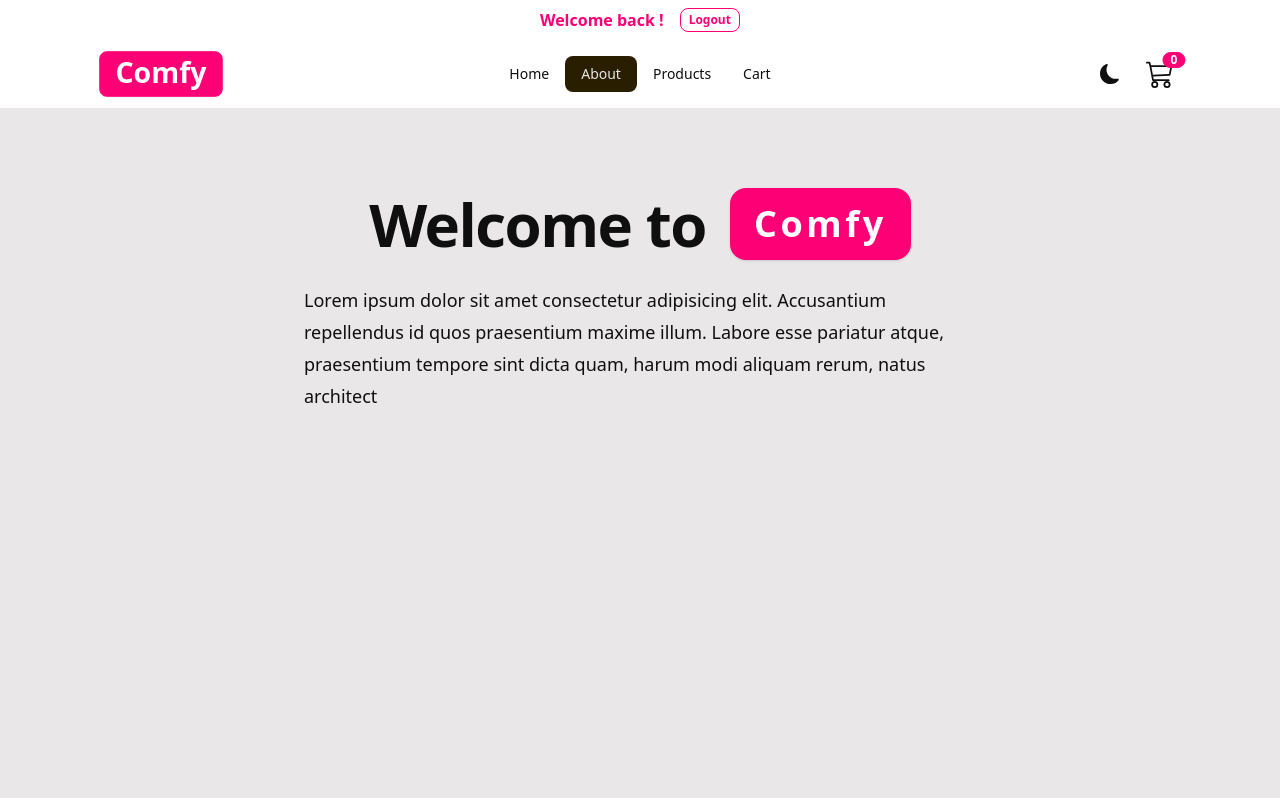
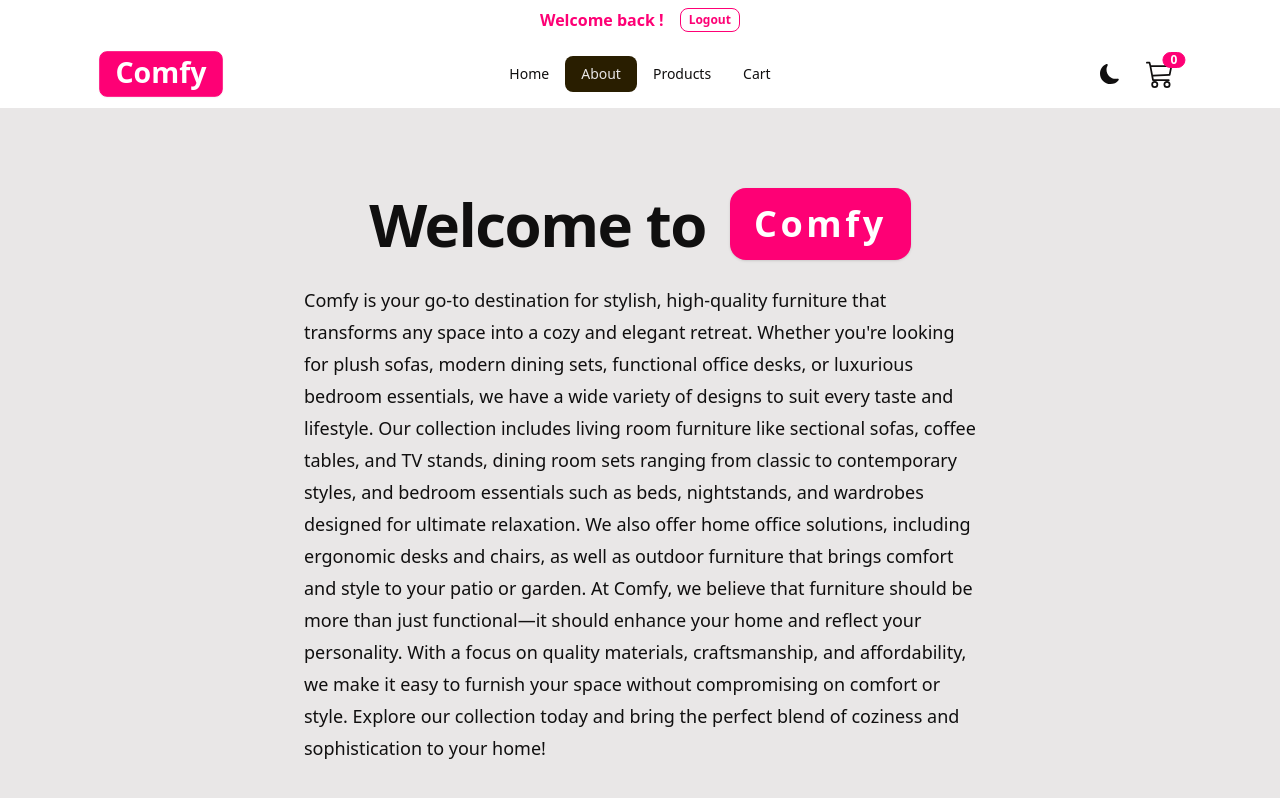
Before and after one commit to Mihailghrgh/E-commerce-Store, a React (Vite) app: page /about in a window 1280 px wide. Shown: the top 798 px of the page. Built offline with nearby package versions, Linux system fonts and the light colour scheme.

Commit message:
Final demo commit

```diff
--- a/src/components/Hero.jsx
+++ b/src/components/Hero.jsx
@@ -19,9 +19,10 @@ const Hero = () => {
         </h1>
         <p className="mt-8 text-accent-content text-center max-w-xl text-lg leading-8 md:text-start sm:text-center">
           {" "}
-          Lorem ipsum dolor sit amet consectetur adipisicing elit. Aut, eligendi
-          odio? Fuga earum, nam iusto quo illum laboriosam dolores hic in quas
-          aut non repellat ut itaque pariatur. Neque, unde.
+          Comfy – Elevate your home with stylish, high-quality furniture
+          designed for comfort and elegance. From cozy sofas to sleek dining
+          sets, we bring warmth and style to every space. Shop Comfy, where
+          comfort meets design!
         </p>
         <div className="mt-10 flex justify-center sm:justify-center md:justify-start">
           {" "}
--- a/src/pages/About.jsx
+++ b/src/pages/About.jsx
@@ -3,15 +3,35 @@ const About = () => {
     <>
       <div className="flex flex-wrap gap-2 sm:gap-x-6 items-center justify-center">
         <h1 className="text-4xl tracking-tight font-bold leading-none sm:text-6xl">
-         Welcome to
+          Welcome to
         </h1>
         <div className="stats bg-primary shadow">
           <div className="stat">
-          <div className="stat-title text-primary-content text-4xl font-bold tracking-widest">Comfy</div>
+            <div className="stat-title text-primary-content text-4xl font-bold tracking-widest">
+              Comfy
+            </div>
           </div>
         </div>
       </div>
-      <p className="mt-6 text-lg leading-8 max-w-2xl mx-auto"> Lorem ipsum dolor sit amet consectetur adipisicing elit. Accusantium repellendus id quos praesentium maxime illum. Labore esse pariatur atque, praesentium tempore sint dicta quam, harum modi aliquam rerum, natus architect</p>
+      <p className="mt-6 text-lg leading-8 max-w-2xl mx-auto">
+        {" "}
+        Comfy is your go-to destination for stylish, high-quality furniture that
+        transforms any space into a cozy and elegant retreat. Whether you're
+        looking for plush sofas, modern dining sets, functional office desks, or
+        luxurious bedroom essentials, we have a wide variety of designs to suit
+        every taste and lifestyle. Our collection includes living room furniture
+        like sectional sofas, coffee tables, and TV stands, dining room sets
+        ranging from classic to contemporary styles, and bedroom essentials such
+        as beds, nightstands, and wardrobes designed for ultimate relaxation. We
+        also offer home office solutions, including ergonomic desks and chairs,
+        as well as outdoor furniture that brings comfort and style to your patio
+        or garden. At Comfy, we believe that furniture should be more than just
+        functional—it should enhance your home and reflect your personality.
+        With a focus on quality materials, craftsmanship, and affordability, we
+        make it easy to furnish your space without compromising on comfort or
+        style. Explore our collection today and bring the perfect blend of
+        coziness and sophistication to your home!{" "}
+      </p>
     </>
   );
 };
```
